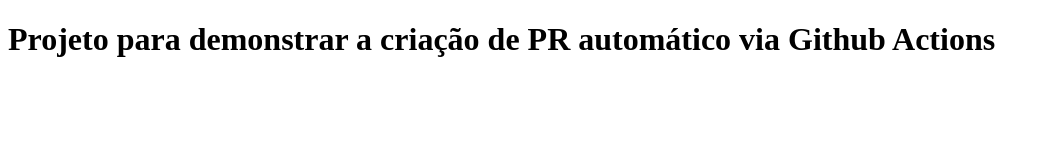
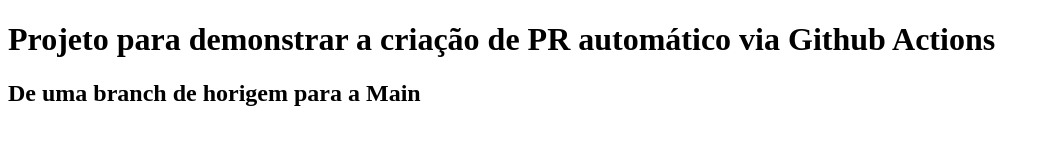
Before and after one commit to MLMatheus/poc-action-pullrequest-automatico, a plain HTML site: page index.html in a window 1280 px wide. Shown: the whole page, without its empty margins (0-1050 px from the left). Drawn offline with Linux system fonts and the light colour scheme.

Commit message:
Adicionada mais descrições no HTML

```diff
--- a/index.html
+++ b/index.html
@@ -7,5 +7,6 @@
 </head>
 <body>
     <h1>Projeto para demonstrar a criação de PR automático via Github Actions</h1>
+    <h2>De uma branch de horigem para a Main</h2>
 </body>
 </html>
```
